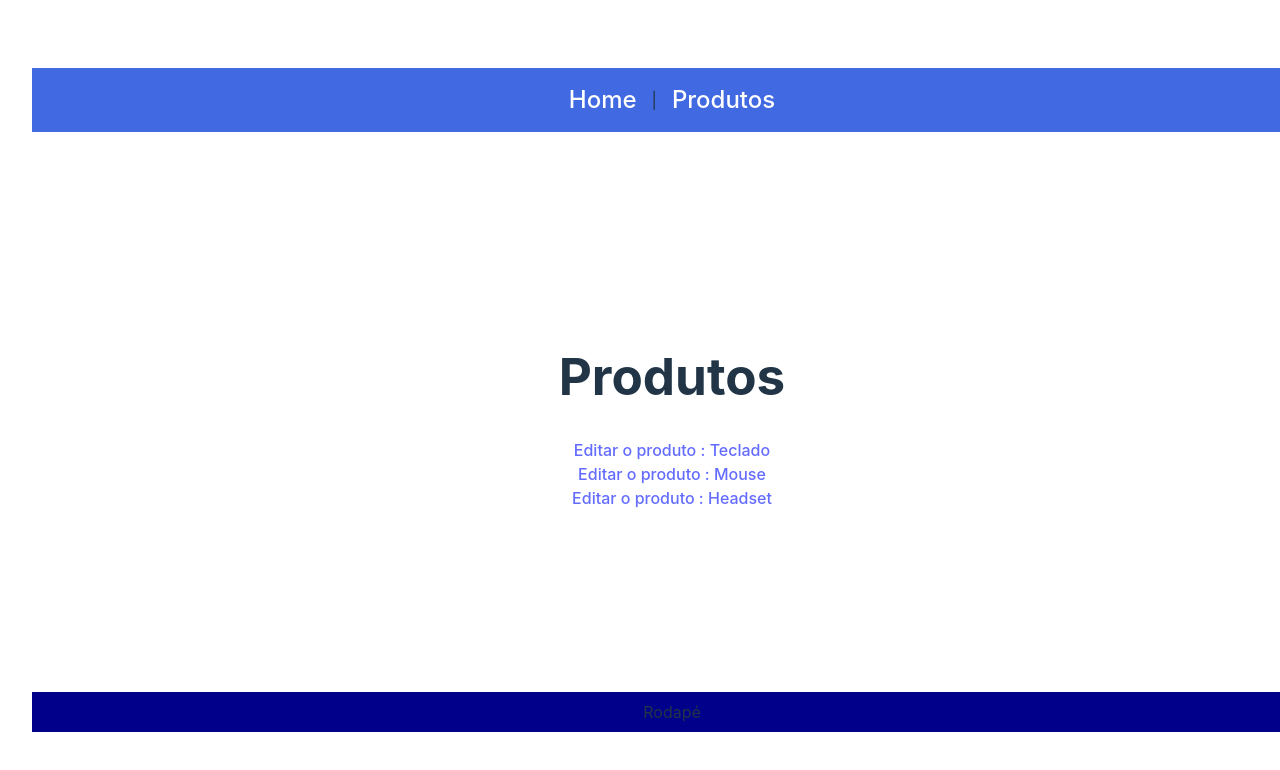
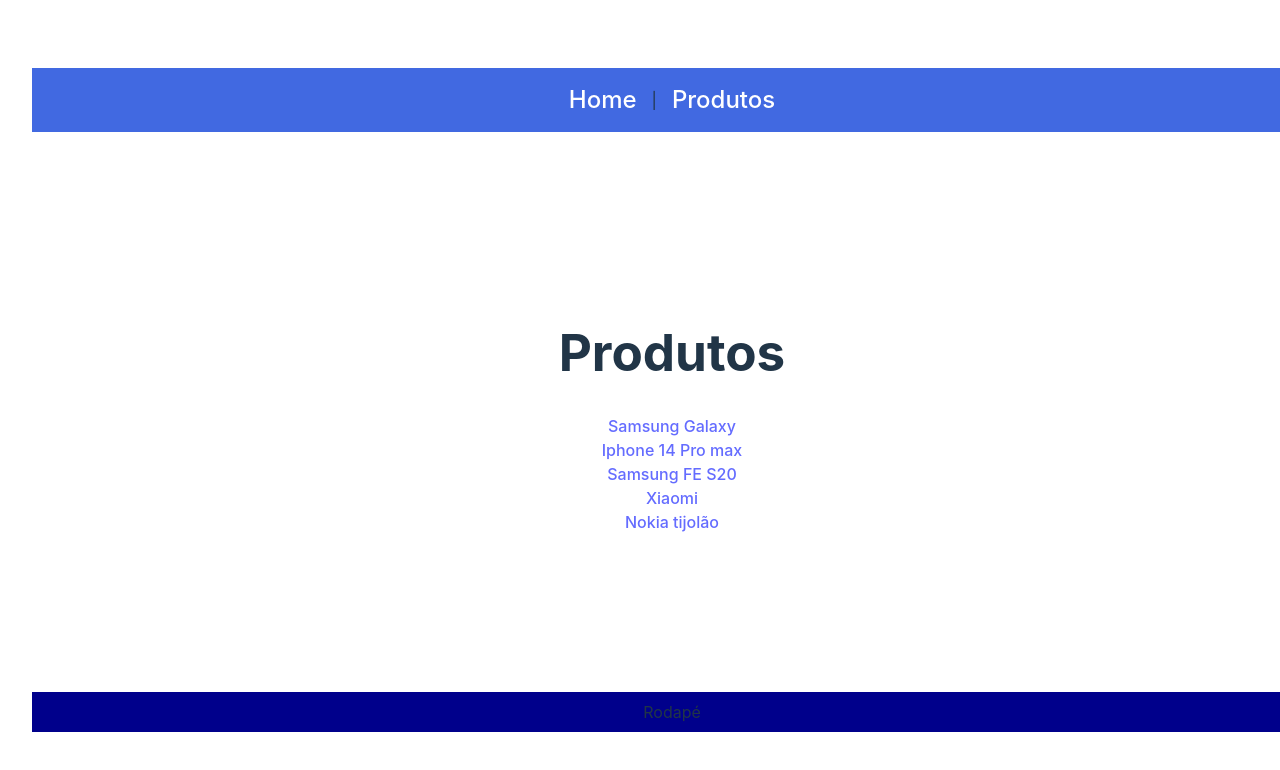
Before and after one commit to Rminoro/CpWeb02, a React (Vite) app: page /Produtos in a window 1280 px wide. Shown: the top 770 px of the page. Built offline with nearby package versions, Linux system fonts and the light colour scheme.

Commit message:
começo do exercicio de criação de propaganda de 5 produtos

```diff
--- a/listaProdutos.js
+++ b/listaProdutos.js
@@ -1,17 +1,32 @@
+import "./src/assets/iphone14promax.jpg"
 export const listaProdutos =[
     {
         id:1,
-        nome:'Teclado',
-        preco:250
+        nome:'Samsung Galaxy',
+        preco:2500,
+        descricao:"sad",
     },
     {
         id:2,
-        nome:'Mouse',
+        nome:'Iphone 14 Pro max',
+        descricao:"iPhone 14 Pro Max. Câmera grande-angular de 48 MP para capturar detalhes impressionantes",
+        preco:10,
+        foto:""
+
+    },
+    {
+        id:3,
+        nome:'Samsung FE S20',
+        preco:30
+    },
+    {
+        id:4,
+        nome:'Xiaomi',
         preco:20
     },
     {
-        id:3,
-        nome:'Headset',
-        preco:30
+        id:5,
+        nome:'Nokia tijolão',
+        preco:25000
     },
 ]
--- a/src/routes/EditarProdutos/index.jsx
+++ b/src/routes/EditarProdutos/index.jsx
@@ -1,25 +1,32 @@
-import { useParams, useNavigate } from "react-router-dom"
+import { useParams } from "react-router-dom"
 import { listaProdutos } from "../../../listaProdutos"
+import "./style.css"
+
 
 export default function EditarProdutos(){
 
     const lista = listaProdutos
-    const navegacao = useNavigate()
+    // const navegacao = useNavigate()
     const {id} = useParams()
 
     const proc = lista.filter (prod => prod.id == id)
     const produto = proc[0]
 
-    const salvar = () =>{
-        alert('Produto: ${produto.nome} editado com sucesso!')
-        return navegacao('/Produtos')
-    }
+    // const salvar = () =>{
+    //     alert('Produto: ${produto.nome} editado com sucesso!')
+    //     return navegacao('/Produtos')
+    // }
 
     return(
         <main>
-            <h1>Editando produto</h1>
-            <p>Editando os dados dos produtos: {produto.nome}</p>
-            <button onClick={salvar}> Salvar</button>
+            <h1>{produto.nome}</h1>
+            <p>Fotos do {produto.nome} abaixo </p>
+            {/* <button onClick={salvar}> Salvar</button> */}
+            <p> Descrição: {produto.descricao} </p>
+            <p> Preço: {produto.preco} </p>
+
+            <img id="imgProd"src={produto.foto}></img>
+
         </main>
 
     )
--- /dev/null
+++ b/src/routes/EditarProdutos/style.css
@@ -0,0 +1,4 @@
+#imgProd{
+   width: 600px;
+   height: 600px;
+}
--- a/src/routes/Produtos/index.jsx
+++ b/src/routes/Produtos/index.jsx
@@ -10,7 +10,9 @@
             {listaProdutos.map(prod => (
                 <div key={prod.id}>
                     <Link to ={`/Produtos/EditarProdutos/${prod.id}`}>
-                        Editar o produto : {prod.nome}
+                        {prod.nome}
+
+
                     </Link>
                 </div>
             ))}
```
Also changed, not shown: imagens.jsx (added), src/assets/iphone14promax.jpg (added), 1 other file (tests, documents, lock files or other folders).
